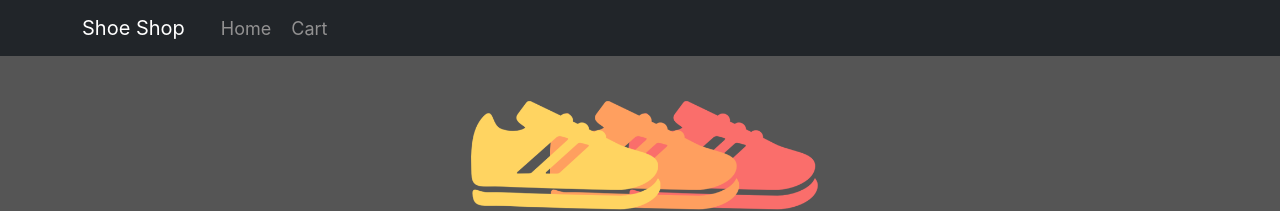
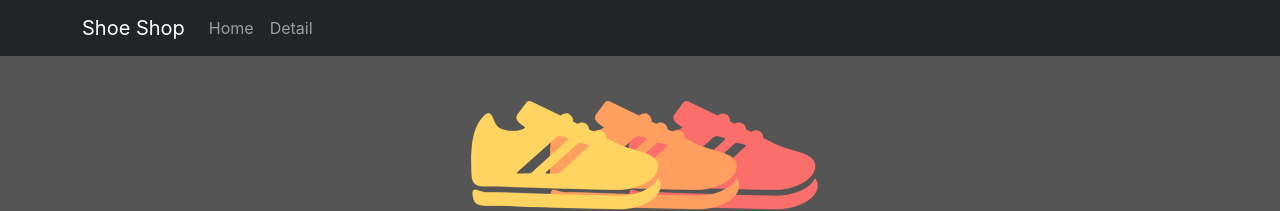
Before and after one commit to Haerin0/Shoe_Shop, a React (Create React App) app: page / in a window 1280 px wide. Shown: the top 211 px of the page. Built offline with nearby package versions, Linux system fonts and the light colour scheme.

Commit message:
useNavigate, Outlet, 404 page added

```diff
--- a/src/App.js
+++ b/src/App.js
@@ -2,13 +2,14 @@ import './App.css';
 import { Nav, Navbar, Row, Col, Container } from 'react-bootstrap';
 import { useState } from 'react';
 import  data  from './data';
-import { Routes, Route, Link } from 'react-router-dom'
-import  Detail  from './Detail';
+import { Routes, Route, Link, useNavigate, Outlet } from 'react-router-dom'
+import  Detail  from './routes/Detail';
 
 
 function App() {
 
   let [shoes] = useState(data)
+  let navigate = useNavigate(); //페이지 이동을 도와주는 함수
 
   return (
     <div className="App">
@@ -17,8 +18,8 @@ function App() {
         <Container>
           <Navbar.Brand href="#home">Shoe Shop</Navbar.Brand>
           <Nav className="me-auto">
-            <Link to="/" id="nav_link">Home</Link>
-            <Link to="/detail" id="nav_link">Cart</Link>
+            <Nav.Link onClick={()=>{ navigate('/') }}>Home</Nav.Link>
+            <Nav.Link onClick={()=>{ navigate('detail') }}>Detail</Nav.Link>
           </Nav>
         </Container>
       </Navbar>
@@ -41,10 +42,24 @@ function App() {
           </Container>
         </div>} />
         <Route  path='/detail' element={<Detail />} />
+        <Route  path='*' element={<div>없는 페이지 입니다.</div>} />
+        <Route path="/about" element={ <About/> } >
+        <Route path="member" element={ <div>멤버들</div> } />
+        <Route path="location" element={ <div>회사위치</div> } />
+      </Route>
       </Routes>
 
     </div>
   );
+}
+
+function About() {
+  return (
+    <div>
+      <h4>회사 정보</h4>
+      <Outlet></Outlet>
+    </div>
+  )
 }
 
 function Card(props){
```
Also changed, not shown: src/routes/Detail.js (renamed from src/Detail.js).
